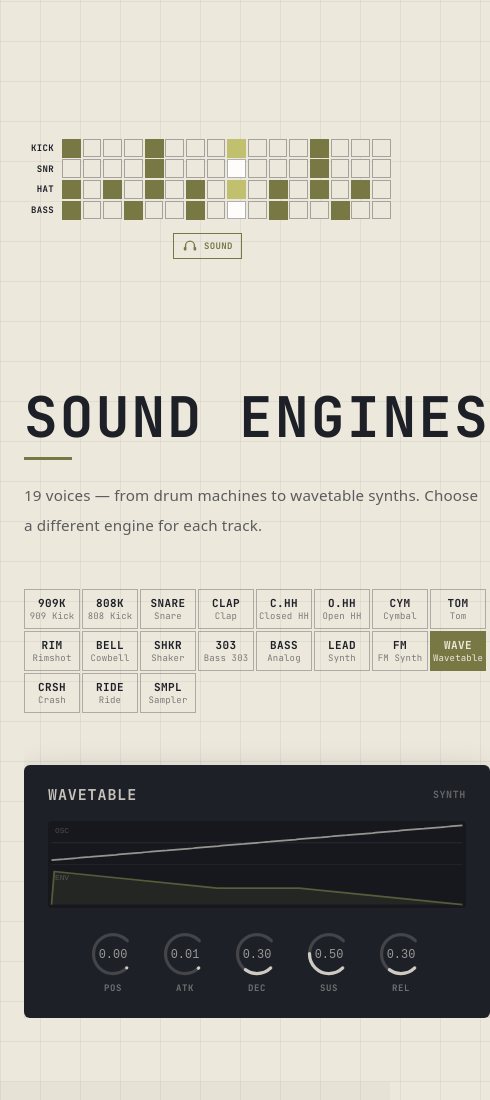
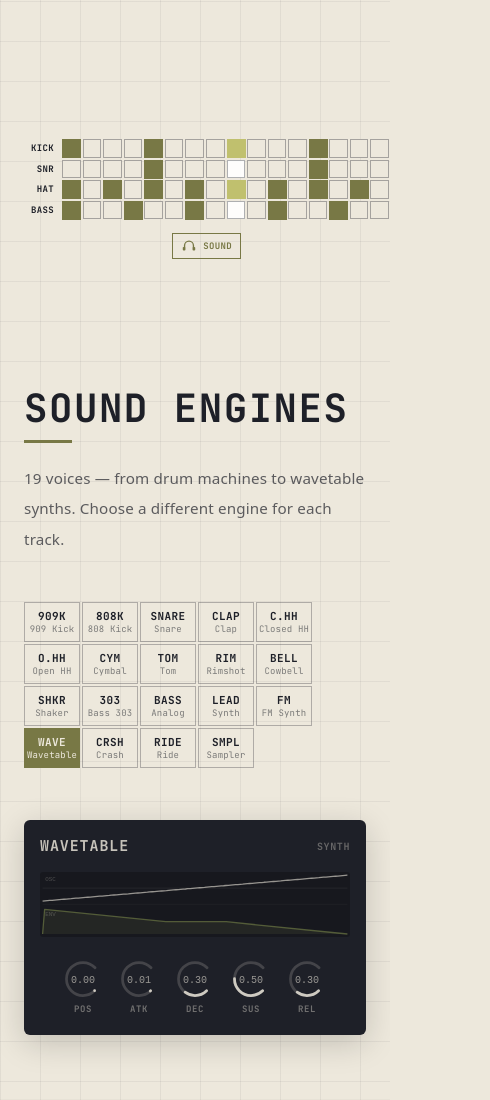
Before and after one commit to im9/inboil, an Astro site in the folder site/: page / in a window 390 px wide. Shown: the part 519-1619 px from the top of the page, 490 px wide, since content can reach past the window. Built offline with nearby package versions, Linux system fonts and the light colour scheme; Astro itself is replaced by a stand-in of ours.

Commit message:
fix: prevent mobile horizontal overflow on landing page
- Move .feat-title mobile font-size override after base rule to fix
  CSS cascade order (was being overridden by later base rule)
- Reduce feat-title to clamp(2rem, 10vw, 3.5rem) on mobile so JA
  text "サウンドエンジン" fits within viewport
- Add min-width:0 to grid children (.feat-text, .feat-visual) to
  prevent grid track stretching from content intrinsic size
- Shrink engine-viewer knobs (52→44px) and padding on mobile
- Add overflow-x:hidden to html/body, flex-wrap to CTA row

Co-Authored-By: Claude Opus 4.6 <noreply@anthropic.com>

```diff
--- a/site/src/pages/index.astro
+++ b/site/src/pages/index.astro
@@ -30,6 +30,7 @@ const ogImage = `${siteUrl}/og.png`;
     *{margin:0;padding:0;box-sizing:border-box}
     html,body{
       width:100%;
+      overflow-x:hidden;
       /* SceneCanvas と同じ: cream + 40px grid */
       background-color:#EDE8DC;
       background-image:
@@ -76,11 +77,13 @@ const ogImage = `${siteUrl}/og.png`;
         grid-template-columns:1fr;
         padding:58px 24px 32px;
         gap:32px;
+        overflow-x:hidden;
       }
       .hero-text{align-self:auto;margin-top:0}
-      .hero-visual{align-self:auto;margin-bottom:0}
+      .hero-visual{align-self:auto;margin-bottom:0;min-width:0}
       .tagline{white-space:normal;font-size:1.5rem}
       .cta{padding:0.6rem 1.4rem;font-size:0.85rem}
+      .cta-row{flex-wrap:wrap}
     }
     .hero-text{
       display:flex;flex-direction:column;
@@ -126,6 +129,7 @@ const ogImage = `${siteUrl}/og.png`;
       touch-action:none;
       user-select:none;
       width:100%;
+      max-width:100%;
     }
     .seq-row{
       display:flex;align-items:center;gap:2px;
@@ -154,6 +158,7 @@ const ogImage = `${siteUrl}/og.png`;
       padding:0;margin:0;
       position:relative;
       flex:1;
+      min-width:0;
       aspect-ratio:1;
       cursor:pointer;
       perspective:80px;
@@ -293,7 +298,8 @@ const ogImage = `${siteUrl}/og.png`;
         padding:64px 24px;
         gap:48px;
       }
-      .feat-section .feat-visual{padding-top:0;overflow-x:auto}
+      .feat-text{min-width:0}
+      .feat-section .feat-visual{padding-top:0;min-width:0}
       .feat-section:nth-child(even){grid-template-columns:1fr}
       .feat-section:nth-child(even) .feat-text{order:0;padding-top:0}
       .feat-section:nth-child(even) .feat-visual{order:0;padding-top:0}
@@ -316,6 +322,9 @@ const ogImage = `${siteUrl}/og.png`;
       line-height:1;
       white-space:nowrap;
     }
+    @media(max-width:768px){
+      .feat-title{white-space:normal;font-size:clamp(2rem, 10vw, 3.5rem)}
+    }
     /* タイトル下のアクセントライン */
     .feat-title::after{
       content:'';
@@ -347,6 +356,7 @@ const ogImage = `${siteUrl}/og.png`;
       display:flex;
       align-items:center;
       justify-content:center;
+      min-width:0;
     }
 
     /* ── Voice grid ── */
@@ -354,6 +364,7 @@ const ogImage = `${siteUrl}/og.png`;
       display:flex;flex-wrap:wrap;
       gap:2px;
       justify-content:flex-start;
+      max-width:100%;
     }
     .voice-chip{
       display:flex;flex-direction:column;
@@ -429,6 +440,11 @@ const ogImage = `${siteUrl}/og.png`;
       cursor:ns-resize;touch-action:none;user-select:none;
     }
     .ev-knob svg{width:52px;height:52px}
+    @media(max-width:768px){
+      .ev-knobs{gap:12px}
+      .ev-knob svg{width:44px;height:44px}
+      .engine-viewer{padding:16px 16px}
+    }
     .ev-knob-label{
       font-size:9px;font-weight:700;letter-spacing:0.06em;
       color:rgba(237,232,220,0.4);text-transform:uppercase;
```
